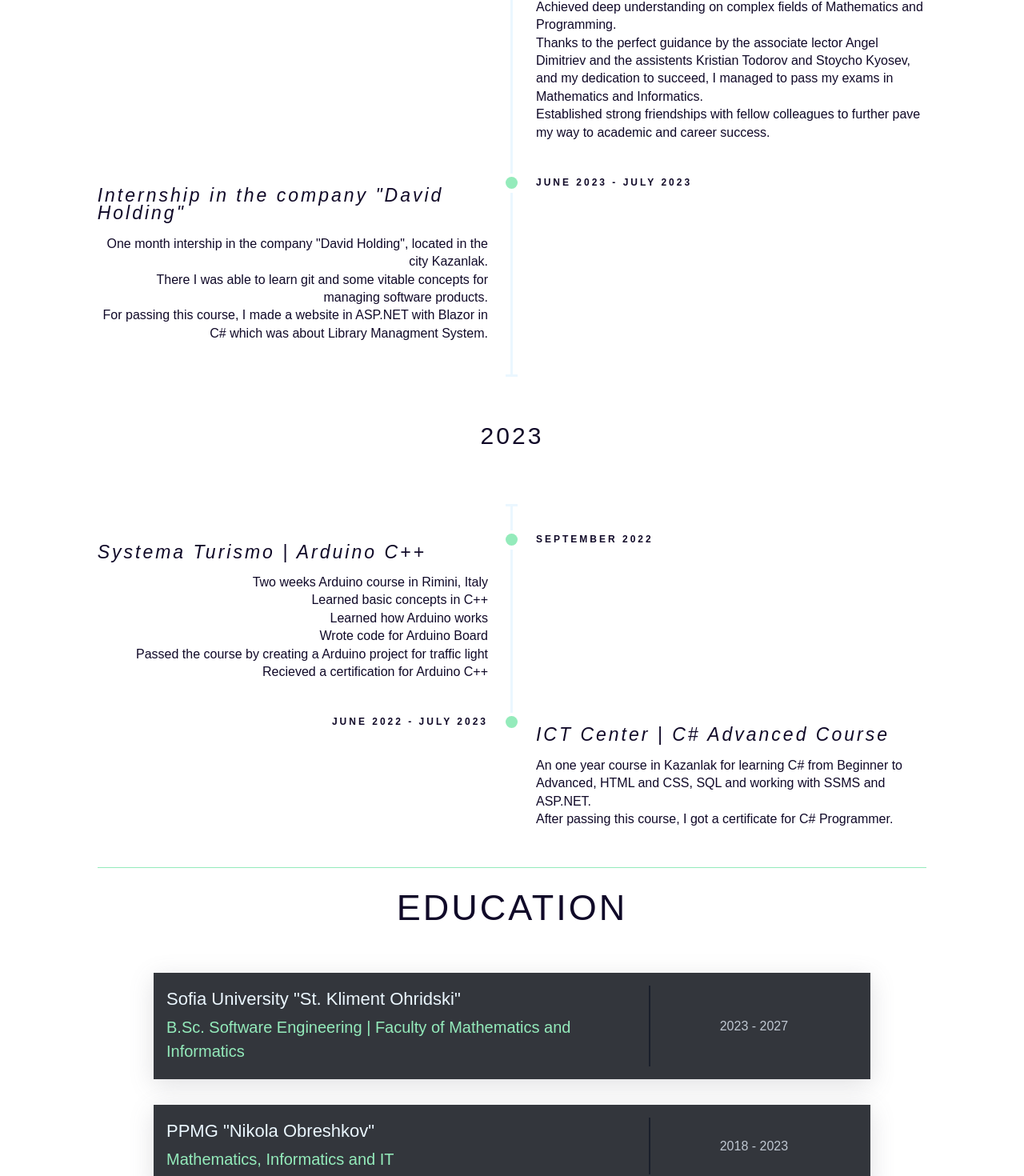
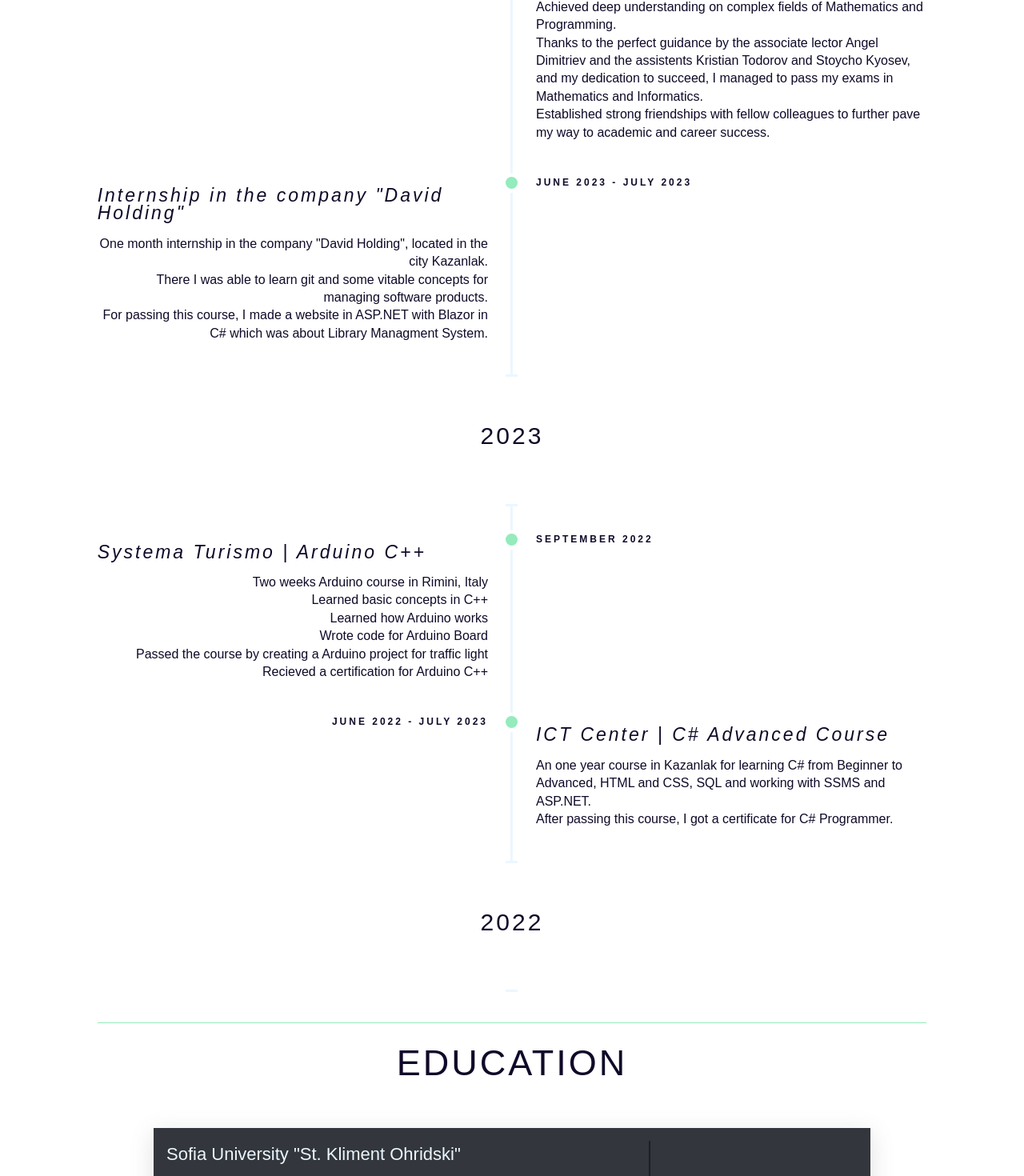
Before and after one commit to Deirror/aangelov-portfolio, a Next.js app: page / in a window 1280 px wide. Shown: the part 1779-3249 px from the top of the page at 80% size. Built offline with nearby package versions, Linux system fonts and the light colour scheme.

Commit message:
add year

```diff
--- a/components/Certification.tsx
+++ b/components/Certification.tsx
@@ -69,7 +69,7 @@ const Certification = () => {
                         <div className="timeline-content">
                             <h3 className={styles.custtitle}>Internship in the company &quot;David Holding&quot;</h3>
                             <div>
-                                One month intership in the company &quot;David Holding&quot;,
+                                One month internship in the company &quot;David Holding&quot;,
                                 located in the city Kazanlak.<br />
                                 There I was able to learn git and some vitable concepts
                                 for managing software products.<br />
@@ -114,6 +114,13 @@ const Certification = () => {
                               HTML and CSS, SQL and working with SSMS and ASP.NET. <br />
                               After passing this course, I got a certificate for C# Programmer.
                             </div>
+                        </div>
+                    </li>
+                    <li className="timeline-item period">
+                        <div className="timeline-info"></div>
+                        <div className="timeline-marker"></div>
+                        <div className="timeline-content">
+                            <h2 className={styles.number}>2022</h2>
                         </div>
                     </li>
                 </ul>
```
